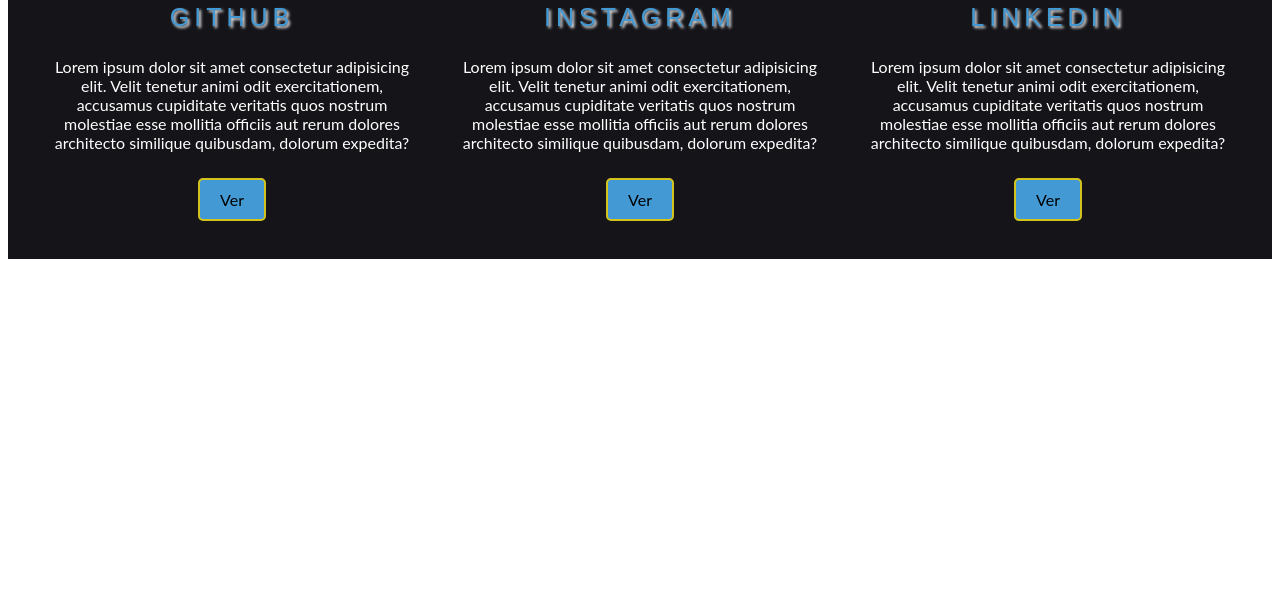
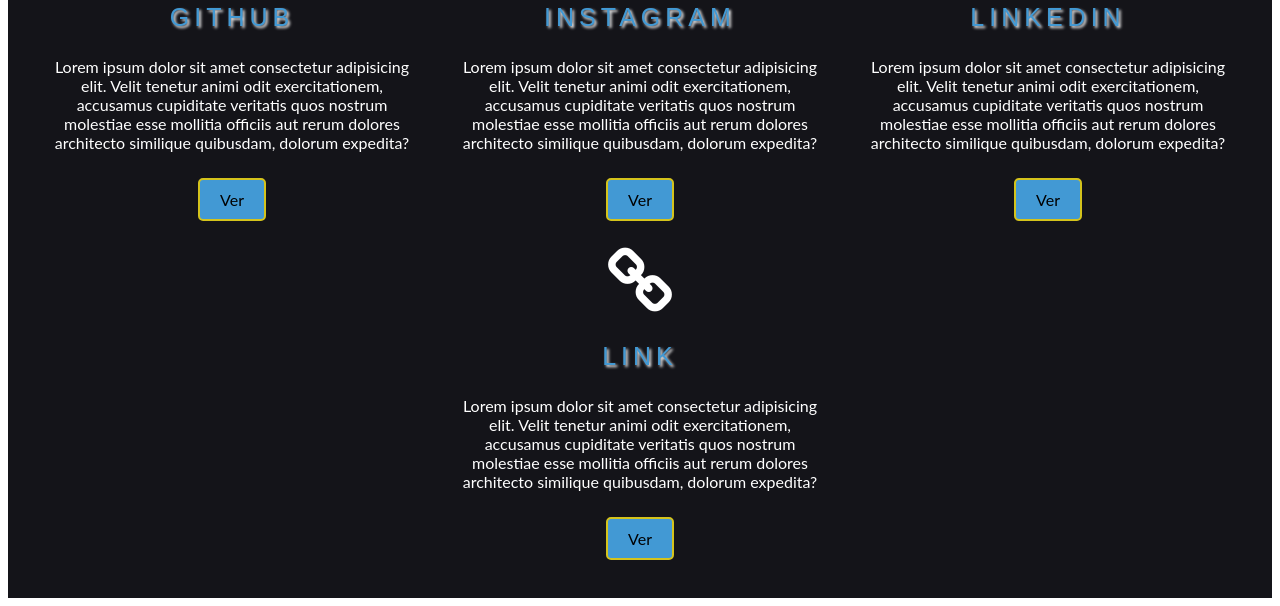
Before and after one commit to adocon46/GitFacilito, a plain HTML site: page index.html in a window 1280 px wide. Shown: the part 1355-1961 px from the top of the page. Before the commit the page ends 1622 px from the top, so only its background shows below. Drawn offline with Linux system fonts and the light colour scheme.

Commit message:
Agregamos un nuevo article: link

```diff
--- a/index.html
+++ b/index.html
@@ -76,6 +76,13 @@
                     <a href="#", class="btn">Ver</a>
                 </article>
 
+                <article class="block">
+                    <i class="icon-social fa fa-link"></i>
+                    <h3>Link</h3>
+                    <p>Lorem ipsum dolor sit amet consectetur adipisicing elit. Velit tenetur animi odit exercitationem, accusamus cupiditate veritatis quos nostrum molestiae esse mollitia officiis aut rerum dolores architecto similique quibusdam, dolorum expedita?</p>
+                    <a href="#", class="btn">Ver</a>
+                </article>
+
             </div>
         </section>
     </body>
```
